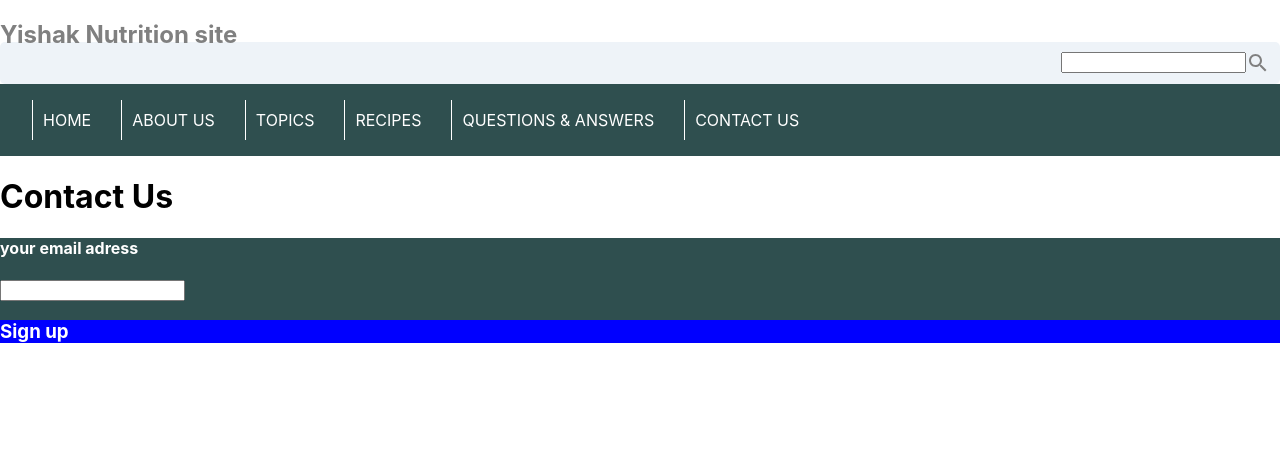
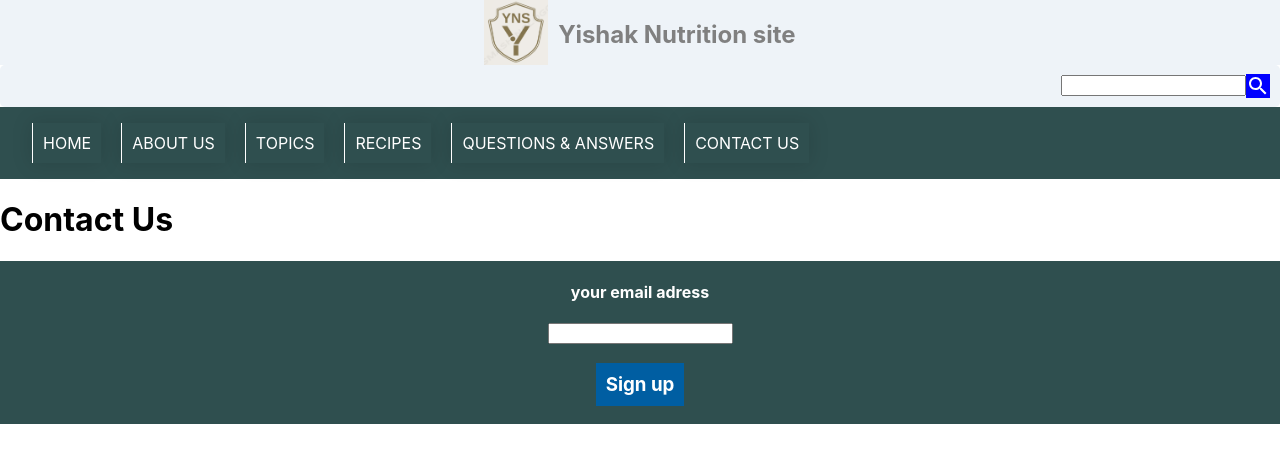
Before and after one commit to yeabtsega45/nutrition-site, a React (Create React App) app: page /contact in a window 1280 px wide. Shown: the top 462 px of the page. Built offline with nearby package versions, Linux system fonts and the light colour scheme.

Commit message:
editing logo

```diff
--- a/src/Footer.css
+++ b/src/Footer.css
@@ -1,9 +1,15 @@
 .footer {
     background-color: darkslategray;
     color: white;
-    justify-content: right;
-    display: flex table-column
+    /* justify-content: right; */
+    display: flex ;
+    flex-direction: column;
+    align-items: center;
+    padding: 0;
+    /* place-items: right; */
 }
-h3 {
-    background-color: blue;
+.footer > h3 {
+    background-color: #005ea2;
+    /* width: 10%; */
+    padding: 10px;
 }
--- a/src/Header.css
+++ b/src/Header.css
@@ -1,11 +1,19 @@
-/* .header {
+.header__title {
     display: flex;
-} */
-.header__title {
+    justify-content: center;
+    background-color: #eef3f8;
+}
+.header__title > h2 {
     /* padding: 10px; */
     /* border-radius: 5px; */
     height: 22px;
     color: gray;
+    margin-right: 10px;
+}
+.header__title > img {
+    width: 5%;
+    object-fit: cover;
+    margin: 0px 10px;
 }
 .header__top {
     justify-content: right;
@@ -22,8 +30,9 @@
     border: none;
     background: none;
 } */
-.header__top > SearchIcon {
+.Icon {
     background-color: blue;
+    color: white;
 }
 .header__bottom > nav {
     display: flex;
@@ -47,4 +56,11 @@
     padding: 10px;
     text-decoration-line: none;
     /* align-items: center;  */
+    box-shadow: 0 0 20px 2px rgba(0, 0, 0, .1);
+    transition: 1s;
 }
+.header__bottom > nav > a:hover {
+    transform: scale(1.1);
+    z-index: 2;
+    background-color: yellowgreen;
+}
--- a/src/Header.js
+++ b/src/Header.js
@@ -2,16 +2,18 @@ import React from "react";
 import "./Header.css";
 import SearchIcon from "@material-ui/icons/Search";
 import { Link } from "react-router-dom";
+import logo from "./assets/logo2.png";
 
 function Header() {
   return (
     <div className="header">
       <div className="header__title">
+        <img src={logo} alt="logo" />
         <h2>Yishak Nutrition site</h2>
       </div>
       <div className="header__top">
         <input type="text" />
-        <SearchIcon />
+        <SearchIcon className="Icon" />
       </div>
 
       <div className="header__bottom">
```
Also changed, not shown: src/assets/Logo.png (added), src/assets/logo2.png (added).
